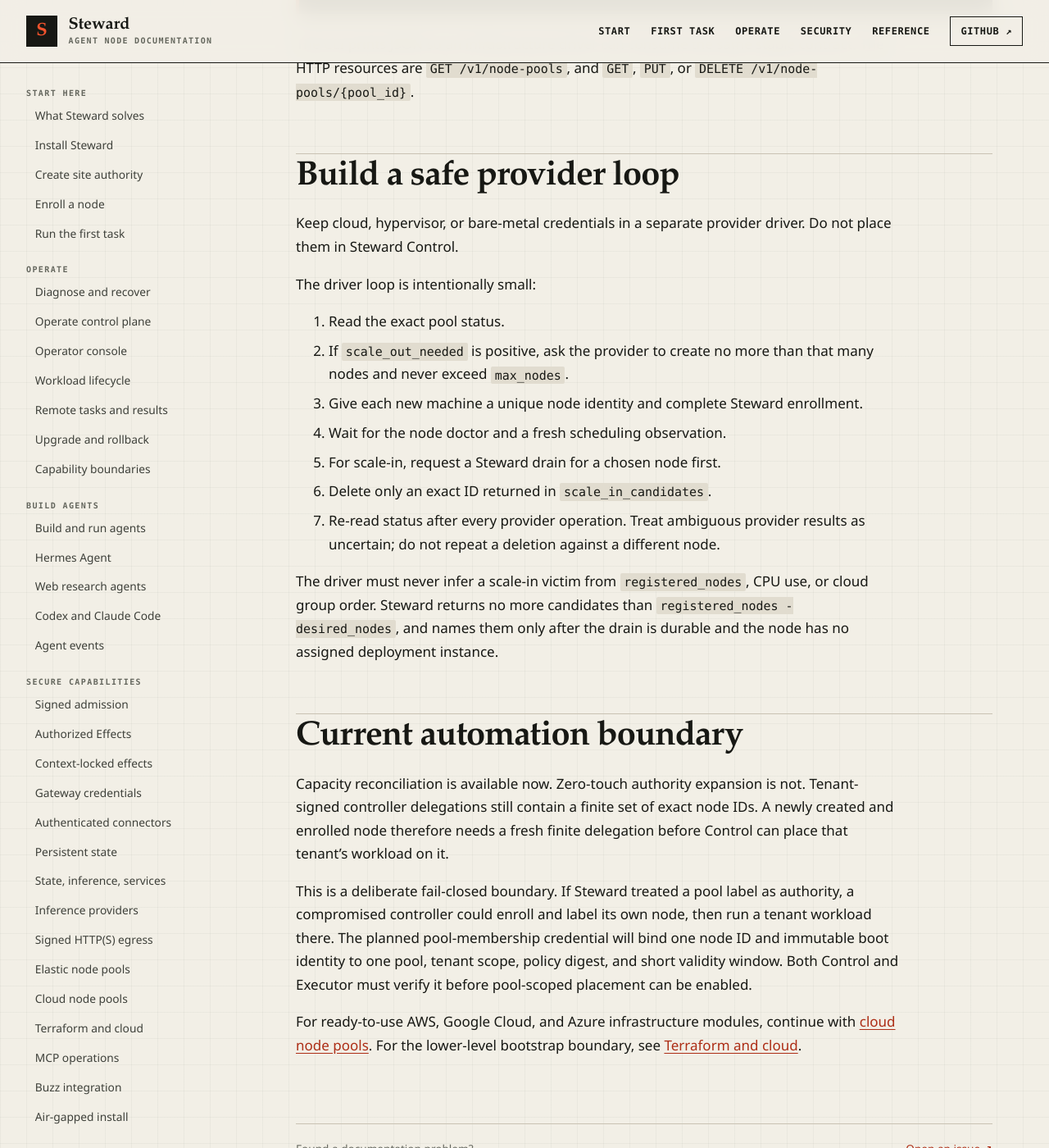
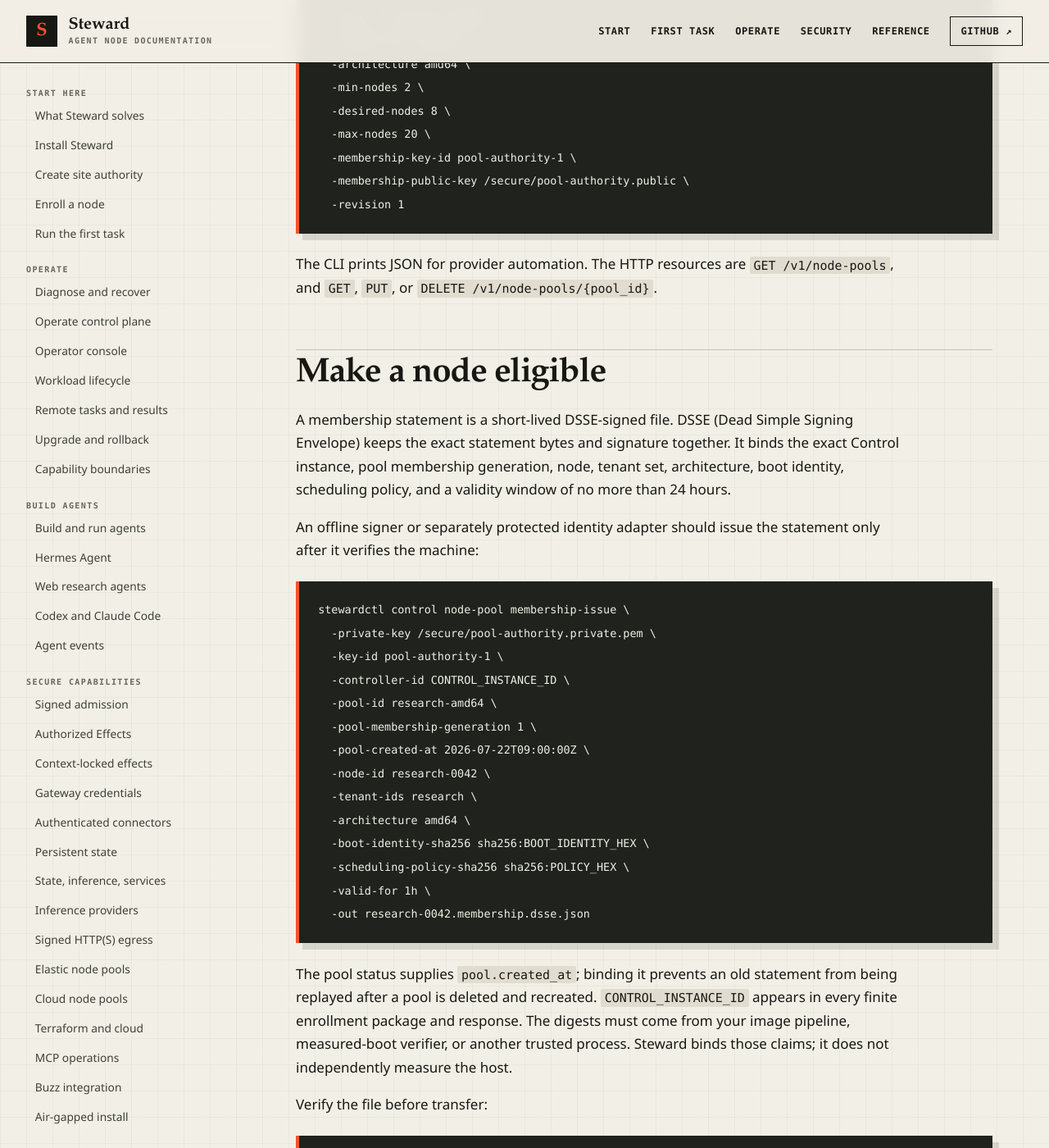
Before and after one commit to hardrails/steward, a Jekyll site: the page built from docs/guides/node-pools.md, in a window 1280 px wide and 1400 px high, scrolled down 2702 px. Shown: the whole window at 82% size. Built offline with Jekyll 4.4.1, drawn with Linux system fonts in a browser that asks for light colours; some of the changed text lies outside the part shown.

Commit message:
Document independent node membership

````diff
--- a/docs/guides/node-pools.md
+++ b/docs/guides/node-pools.md
@@ -1,6 +1,6 @@
 ---
 title: Reconcile elastic node-pool capacity
-description: Use Steward's provider-neutral NodePool API to add capacity and remove only drained, empty nodes without turning cloud metadata into workload authority.
+description: Add and remove fleet capacity using short-lived independently signed membership, exact deficits, and drained-node removal.
 section: How-to
 ---
 
@@ -8,30 +8,32 @@ section: How-to
 
 A Steward `NodePool` is the handoff between fleet operations and an external
 infrastructure provider. You declare how many nodes you want. Steward reports the
-exact creation deficit and, after a safe drain, the exact nodes an external driver
+exact creation deficit and, after a safe drain, the exact nodes a provider driver
 may remove.
 
-This resource does **not** create machines or authorize workloads. A cloud label,
-Terraform record, or compromised controller must not be able to expand a tenant's
-execution authority.
+The pool does not create machines or authorize workloads. A cloud label,
+Terraform record, provider identity, or compromised Control process must not be
+able to expand a tenant's execution authority.
 
 ## What a node pool controls
 
 | Field or result | Meaning | Authority it does not grant |
 | --- | --- | --- |
 | `min_nodes`, `desired_nodes`, `max_nodes` | Bounded infrastructure capacity intent | Permission to call a cloud API |
-| `tenant_ids` | Tenant scopes a registered node must already carry to count in the pool | Permission to add those scopes to a node |
+| `tenant_ids` | Tenant scopes a member must already carry | Permission to add those scopes |
 | `architecture` | Optional exact scheduling architecture | Permission to change or trust a host |
-| `scale_out_needed` | `desired_nodes - registered_nodes`, never less than zero | Enrollment or placement authority |
-| `scale_in_candidates` | At most the current surplus of exact nodes that completed a Steward drain and have no assigned deployment instance | Permission to choose or delete another node |
+| `membership_key_id`, `membership_public_key_base64` | Optional independent Ed25519 authority for short-lived membership | The private key or permission to mint a node credential |
+| `scale_out_needed` | `desired_nodes - eligible_nodes`, never less than zero | Enrollment or placement authority |
+| `scale_in_candidates` | At most the eligible surplus of exact nodes that completed a Steward drain and have no assigned deployment | Permission to choose or delete another node |
 
-Deleting a pool removes only this intent record. It does not drain, revoke, or
-destroy a node.
+`registered_nodes` counts enrolled nodes that advertise the pool label.
+`eligible_nodes` counts those with a current verified membership when the pool
+requires one. Deleting a pool removes only its capacity record.
 
 ## Label enrolled nodes
 
-Configure each Executor in the pool with the reserved label. Keep any additional
-placement labels separate:
+Configure each Executor in the pool with the reserved label. Keep other placement
+labels separate:
 
 ```console
 steward-executor \
@@ -39,14 +41,15 @@ steward-executor \
   ...
 ```
 
-The node must also be active, have every tenant scope declared by the pool, report
-a matching architecture when one is required, and publish a fresh scheduling
-observation. This self-reported label is useful for accounting. It is deliberately
-not accepted as signed tenant authority.
+The node must be active, carry every declared tenant scope, report a matching
+architecture, and publish fresh scheduling data. The label is useful for
+discovery. When a pool has a membership authority, the label alone does not make
+the node eligible.
 
 ## Create capacity intent
 
-Use a site-administrator context:
+Use a site-administrator context. Keep the membership private key outside
+Control and every fleet node:
 
 ```console
 stewardctl control node-pool apply \
@@ -55,7 +58,9 @@ stewardctl control node-pool apply \
   -architecture amd64 \
   -min-nodes 2 \
   -desired-nodes 4 \
-  -max-nodes 20
+  -max-nodes 20 \
+  -membership-key-id pool-authority-1 \
+  -membership-public-key /secure/pool-authority.public
 ```
 
 Inspect all pools or one exact pool:
@@ -76,49 +81,107 @@ stewardctl control node-pool apply \
   -min-nodes 2 \
   -desired-nodes 8 \
   -max-nodes 20 \
+  -membership-key-id pool-authority-1 \
+  -membership-public-key /secure/pool-authority.public \
   -revision 1
 ```
 
-The CLI prints JSON so an infrastructure driver can consume the same stable
-contract. The HTTP resources are `GET /v1/node-pools`, and `GET`, `PUT`, or
-`DELETE /v1/node-pools/{pool_id}`.
+The CLI prints JSON for provider automation. The HTTP resources are
+`GET /v1/node-pools`, and `GET`, `PUT`, or `DELETE
+/v1/node-pools/{pool_id}`.
+
+## Make a node eligible
+
+A membership statement is a short-lived DSSE-signed file. DSSE (Dead Simple
+Signing Envelope) keeps the exact statement bytes and signature together. It
+binds the exact Control instance, pool membership generation, node, tenant set,
+architecture, boot identity, scheduling policy, and a validity window of no more
+than 24 hours.
+
+An offline signer or separately protected identity adapter should issue the
+statement only after it verifies the machine:
+
+```console
+stewardctl control node-pool membership-issue \
+  -private-key /secure/pool-authority.private.pem \
+  -key-id pool-authority-1 \
+  -controller-id CONTROL_INSTANCE_ID \
+  -pool-id research-amd64 \
+  -pool-membership-generation 1 \
+  -pool-created-at 2026-07-22T09:00:00Z \
+  -node-id research-0042 \
+  -tenant-ids research \
+  -architecture amd64 \
+  -boot-identity-sha256 sha256:BOOT_IDENTITY_HEX \
+  -scheduling-policy-sha256 sha256:POLICY_HEX \
+  -valid-for 1h \
+  -out research-0042.membership.dsse.json
+```
+
+The pool status supplies `pool.created_at`; binding it prevents an old statement
+from being replayed after a pool is deleted and recreated. `CONTROL_INSTANCE_ID`
+appears in every finite enrollment package and response.
+The digests must come from your image pipeline, measured-boot verifier, or
+another trusted process. Steward binds those claims; it does not independently
+measure the host.
+
+Verify the file before transfer:
+
+```console
+stewardctl control node-pool membership-verify \
+  -in research-0042.membership.dsse.json \
+  -public-key /secure/pool-authority.public \
+  -key-id pool-authority-1
+```
+
+After finite enrollment, bind it with the node's own Control credential:
+
+```console
+stewardctl control node-pool membership-bind \
+  -in research-0042.membership.dsse.json \
+  -control-url https://control.example.com:8443 \
+  -credential /secure/enrollment/executor-node.json \
+  -ca-file /etc/steward-control/ca.pem
+```
+
+Control accepts an exact retry. A renewal must have a later `issued_at` and
+match the current pool membership generation. Capacity-only changes preserve
+that generation. Changing tenant scope, architecture, or the membership key
+increments it and invalidates prior statements. Expired, wrong-controller,
+wrong-node, wrong-tenant, wrong-architecture, stale-generation, rollback, and
+untrusted statements fail closed. Status retains the exact envelope and digest
+for independent audit.
 
 ## Build a safe provider loop
 
-Keep cloud, hypervisor, or bare-metal credentials in a separate provider driver.
-Do not place them in Steward Control.
-
-The driver loop is intentionally small:
+Keep cloud, hypervisor, or bare-metal credentials in a separate provider driver:
 
 1. Read the exact pool status.
-2. If `scale_out_needed` is positive, ask the provider to create no more than that
-   many nodes and never exceed `max_nodes`.
-3. Give each new machine a unique node identity and complete Steward enrollment.
-4. Wait for the node doctor and a fresh scheduling observation.
-5. For scale-in, request a Steward drain for a chosen node first.
-6. Delete only an exact ID returned in `scale_in_candidates`.
-7. Re-read status after every provider operation. Treat ambiguous provider results
-   as uncertain; do not repeat a deletion against a different node.
+2. Create no more than `scale_out_needed` machines and never exceed `max_nodes`.
+3. Give each machine a unique node identity and complete finite enrollment.
+4. Obtain and bind a node-specific membership from the protected authority.
+5. Wait for the node doctor, verified eligibility, and fresh scheduling data.
+6. For scale-in, request a Steward drain first.
+7. Delete only an exact ID returned in `scale_in_candidates`.
+8. Re-read status after every provider operation. Do not repeat an uncertain
+   deletion against a different node.
 
-The driver must never infer a scale-in victim from `registered_nodes`, CPU use, or
-cloud group order. Steward returns no more candidates than
-`registered_nodes - desired_nodes`, and names them only after the drain is durable
-and the node has no assigned deployment instance.
+Never infer a victim from CPU use or provider group order. Steward returns no
+more candidates than `eligible_nodes - desired_nodes` and names them only after
+the drain is durable and the node is empty.
 
 ## Current automation boundary
 
-Capacity reconciliation is available now. Zero-touch authority expansion is not.
-Tenant-signed controller delegations still contain a finite set of exact node IDs.
-A newly created and enrolled node therefore needs a fresh finite delegation before
-Control can place that tenant's workload on it.
+Capacity reconciliation and verified membership are available. Steward does not
+ship a cloud-specific workload-identity adapter yet. A provider driver must
+obtain each node-specific statement from a protected signer and complete finite
+enrollment. Never put a reusable pool join token in metadata, Terraform state,
+or an image.
 
-This is a deliberate fail-closed boundary. If Steward treated a pool label as
-authority, a compromised controller could enroll and label its own node, then run
-a tenant workload there. The planned pool-membership credential will bind one node
-ID and immutable boot identity to one pool, tenant scope, policy digest, and short
-validity window. Both Control and Executor must verify it before pool-scoped
-placement can be enabled.
+Membership is eligibility, not workload authority. Tenant delegations still
+name exact node IDs. Pool-scoped placement remains disabled until Executor can
+verify the same independent statement within a finite tenant delegation.
 
-For ready-to-use AWS, Google Cloud, and Azure infrastructure modules, continue with
-[cloud node pools]({{ '/guides/cloud-fleets/' | relative_url }}). For the lower-level
-bootstrap boundary, see [Terraform and cloud]({{ '/guides/terraform/' | relative_url }}).
+Continue with [cloud node pools]({{ '/guides/cloud-fleets/' | relative_url }})
+for AWS, Google Cloud, and Azure modules, or [Terraform and cloud]({{
+'/guides/terraform/' | relative_url }}) for the lower-level bootstrap boundary.
--- a/docs/limitations.md
+++ b/docs/limitations.md
@@ -305,14 +305,19 @@ suspected node, revoke compromised credentials or delegations, and preserve
 evidence as the incident requires. Heartbeats, reports, and evidence remain open
 during a freeze so containment does not erase visibility.
 
-## Cloud node pools do not provide zero-touch enrollment or controller HA
+## Cloud node pools do not provide unattended attestation or controller HA
 
 The AWS, Google Cloud, and Azure Terraform modules create private VM pools and
 stage an exact Steward release. A new VM remains ineligible for Steward placement
 until a node-specific enrollment is delivered and the complete node doctor passes.
 The modules do not put a reusable join token in Terraform state or instance
-metadata. Secure zero-touch scale-out needs the planned SPIFFE/SPIRE attestation
-profile; it is not available today.
+metadata. A separately protected signer can now issue a short-lived statement
+that binds one enrolled node, exact pool membership generation, tenant set, boot
+identity, and scheduling policy. Steward verifies and retains that statement
+before counting the node as eligible. The bundled modules do not yet obtain
+cloud workload identity, verify measured boot, or request that statement
+automatically. A SPIFFE/SPIRE or platform-attestation adapter remains external
+follow-on work.
 
 Cloud VM health does not cover Steward policy continuity, authenticated Executor
 readiness, or Gateway state. The modules therefore do not claim application-aware
--- a/docs/llms.txt
+++ b/docs/llms.txt
@@ -57,7 +57,7 @@ Documentation: https://hardrails.github.io/steward/
 - [Tenant-signed service tasks](https://hardrails.github.io/steward/guides/hermes-agent/#authorize-and-run-one-exact-hermes-task): Scope a tenant key to Hermes, issue one exact task bundle, dispatch it through loopback Gateway, and audit its receipts
 - [Authenticated connectors](https://hardrails.github.io/steward/guides/connectors/): Broker exact API operations without directly configuring the workload with upstream credentials or origins; use the protected GitHub issue preset or a generic exact operation; verify permit-to-receipt linkage offline
 - [Signed egress](https://hardrails.github.io/steward/guides/egress/): Configure HTTP(S) routes, private CIDRs, audit, and diagnostics
-- [Elastic node pools](https://hardrails.github.io/steward/guides/node-pools/): Declare provider-neutral capacity, consume exact scale-out deficits, and remove only Steward-drained empty nodes without treating cloud metadata as workload authority
+- [Elastic node pools](https://hardrails.github.io/steward/guides/node-pools/): Declare provider-neutral capacity, bind short-lived independently signed node membership, consume exact eligible-node deficits, and remove only Steward-drained empty nodes without treating cloud metadata as authority
 - [Cloud node pools](https://hardrails.github.io/steward/guides/cloud-fleets/): Private multi-zone AWS Auto Scaling Group, Google Cloud Managed Instance Group, and Azure VM Scale Set modules with exact non-secret bootstrap and explicit enrollment and drain boundaries
 - [Terraform](https://hardrails.github.io/steward/guides/terraform/): Lower-level provider-neutral, non-secret cloud bootstrap and controller handoff
 - [MCP](https://hardrails.github.io/steward/guides/mcp/): Operate the fleet controller, a local node, or both with Model Context Protocol 2025-11-25 stdio tools
````
Also changed, not shown: other parts of docs/guides/node-pools.md (+2 -2 lines), docs/decisions/0058-separate-node-pool-capacity-from-workload-authority.md (+7 -7 lines), docs/decisions/0059-independent-elastic-pool-membership.md (added, +53 -0 lines), docs/product/roadmap.md (+6 -6 lines), internal/controlplane/console/src/App.jsx (+10 -8 lines), internal/controlplane/console/src/security.test.js (+1 -1 lines), internal/controlplane/console/dist/assets/control-room-CQDNxU3q.js, internal/controlplane/console/dist/index.html.
